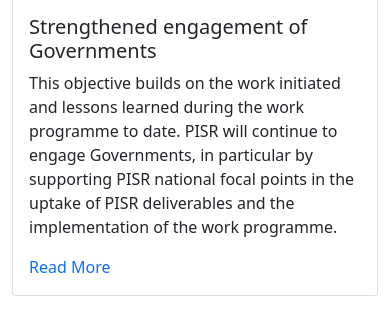
After one commit to sling254/PISR, a Django app: page /engagement in a window 390 px wide. The commit adds this page. Shown: the part 1335-1645 px from the top of the page. Run offline with Django 3.2, Linux system fonts and the light colour scheme.

Commit message:
create card contents

```diff
--- a/pisr_info/urls.py
+++ b/pisr_info/urls.py
@@ -1,7 +1,7 @@
 from django.urls import path
-from .views import IndexView,CommunicateView
+from .views import IndexView,EngagementView
 
 urlpatterns = [
     path('', IndexView, name='index'),
-    path('communicate', CommunicateView, name='communicate'),
+    path('engagement', EngagementView, name='engagement')
 ]
--- a/pisr_info/views.py
+++ b/pisr_info/views.py
@@ -6,5 +6,5 @@ from django.shortcuts import render
 def IndexView(request):
     return render(request, 'pisr_info/index.html')
 
-def CommunicateView(request):
-    return render(request, 'pisr_info/communicate.html')
+def EngagementView(request):
+    return render(request, 'pisr_info/engagement.html')
--- a/templates/base.html
+++ b/templates/base.html
@@ -15,7 +15,7 @@
     {% include 'navbar.html' %}
     <!-- End of the Navbar -->
 
-    {% block contetnt %} {% endblock %}
+    {% block content %} {% endblock %}
 
     <!-- Start of the Footer -->
     <!-- End of the Footer -->
@@ -23,8 +23,7 @@
 
     <!-- Option 1: Bootstrap Bundle with Popper -->
     <script src="https://cdn.jsdelivr.net/npm/bootstrap@5.0.2/dist/js/bootstrap.bundle.min.js" integrity="sha384-MrcW6ZMFYlzcLA8Nl+NtUVF0sA7MsXsP1UyJoMp4YLEuNSfAP+JcXn/tWtIaxVXM" crossorigin="anonymous"></script>
-    <script src=" {% static 'js/Jquery3.4.1.min.js' %}"></script>
-    <script src=" {% static 'js/owl.carousel.min.js' %}"></script>
+
 
   </body>
 </html>
--- /dev/null
+++ b/templates/pisr_info/engagement.html
@@ -0,0 +1,50 @@
+{% extends "base.html" %}
+
+{% load static %}
+{% block content %}
+
+<section class="blog  container mt-2">
+    <h5 class="text-center">Blog & Articles</h5>
+    <h1 class="text-center">PISR’s programs are developing the next generation of leaders,
+        providing funding to make the world a better place, and making peace a priority. And our programs are not just for club members.
+         Learn how you can make a difference in your community through PISR.</h1>
+    <div class="row gy-3">
+      <div class="col-md-4">
+        <div class="card" >
+          <img class="rounded" src="https://random.imagecdn.app/500/500" class="card-img-top" alt="...">
+          <div class="card-body">
+            <h5 class="card-title">Strengthened communication</h5>
+            <p class="card-text">This objective builds on the work initiated and lessons learned during the first PISR work programme and includes the continuation of the implementation of the PISR communication and outreach strategy, with a view to increasing the visibility of PISR and its products and the use of PISR products by Governments and stakeholders.</p>
+            <a href="#" class="" style="text-decoration: none;">Read More</a>
+          </div>
+        </div>
+      </div>
+
+
+      <div class="col-md-4">
+        <div class="card" >
+          <img class="rounded" src="https://random.imagecdn.app/500/500" class="card-img-top" alt="...">
+          <div class="card-body">
+            <h5 class="card-title">Strengthened engagement of Governments</h5>
+            <p class="card-text">This objective builds on the work initiated and lessons learned during the work programme to date. PISR will continue to engage Governments, in particular by supporting PISR national focal points in the uptake of PISR deliverables and the implementation of the work programme.
+            </p>
+            <a href="#" class="" style="text-decoration: none;">Read More</a>
+          </div>
+        </div>
+      </div>
+
+
+      <div class="col-md-4">
+        <div class="card" >
+          <img class="rounded" src="https://random.imagecdn.app/500/500" class="card-img-top" alt="...">
+          <div class="card-body">
+            <h5 class="card-title">5 Technology Considerations Ultimate Design</h5>
+            <p class="card-text">Some quick example text to build on the card title and make up the bulk of the card's content.</p>
+            <a href="#" class="" style="text-decoration: none;">Read More</a>
+          </div>
+        </div>
+      </div>
+
+    </div>
+  </section>
+{% endblock %}
--- a/templates/pisr_info/index.html
+++ b/templates/pisr_info/index.html
@@ -2,7 +2,7 @@
 
 {% load static %}
 
-{% block contetnt %}
+{% block content %}
 <div class="home">
     <video src="{% static 'videos/forest_view.mp4' %}" muted loop autoplay></video>
     <div class="cover"></div>
```
Also changed, not shown: templates/pisr_info/communicate.html (deleted, +0 -43 lines).
